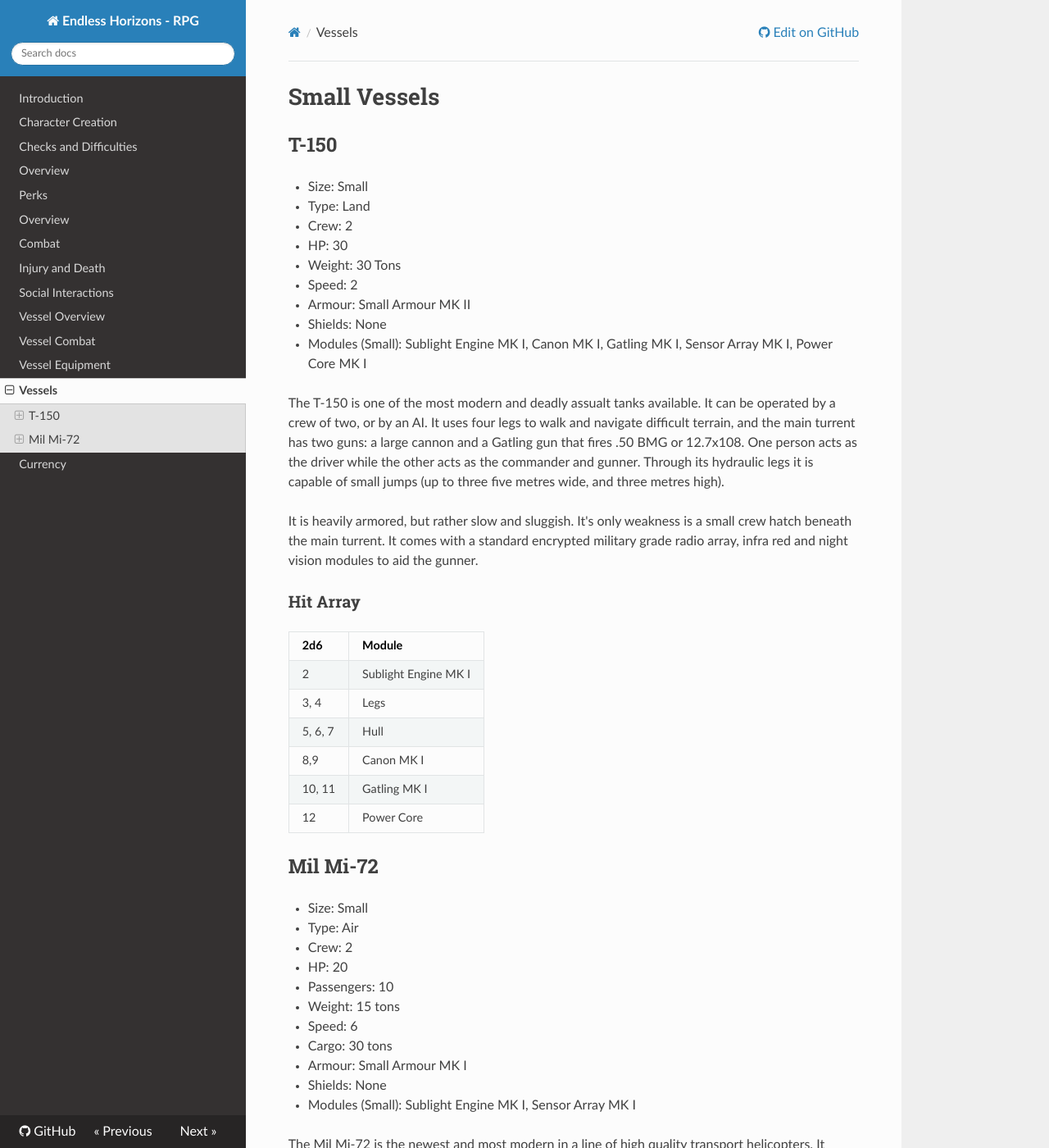
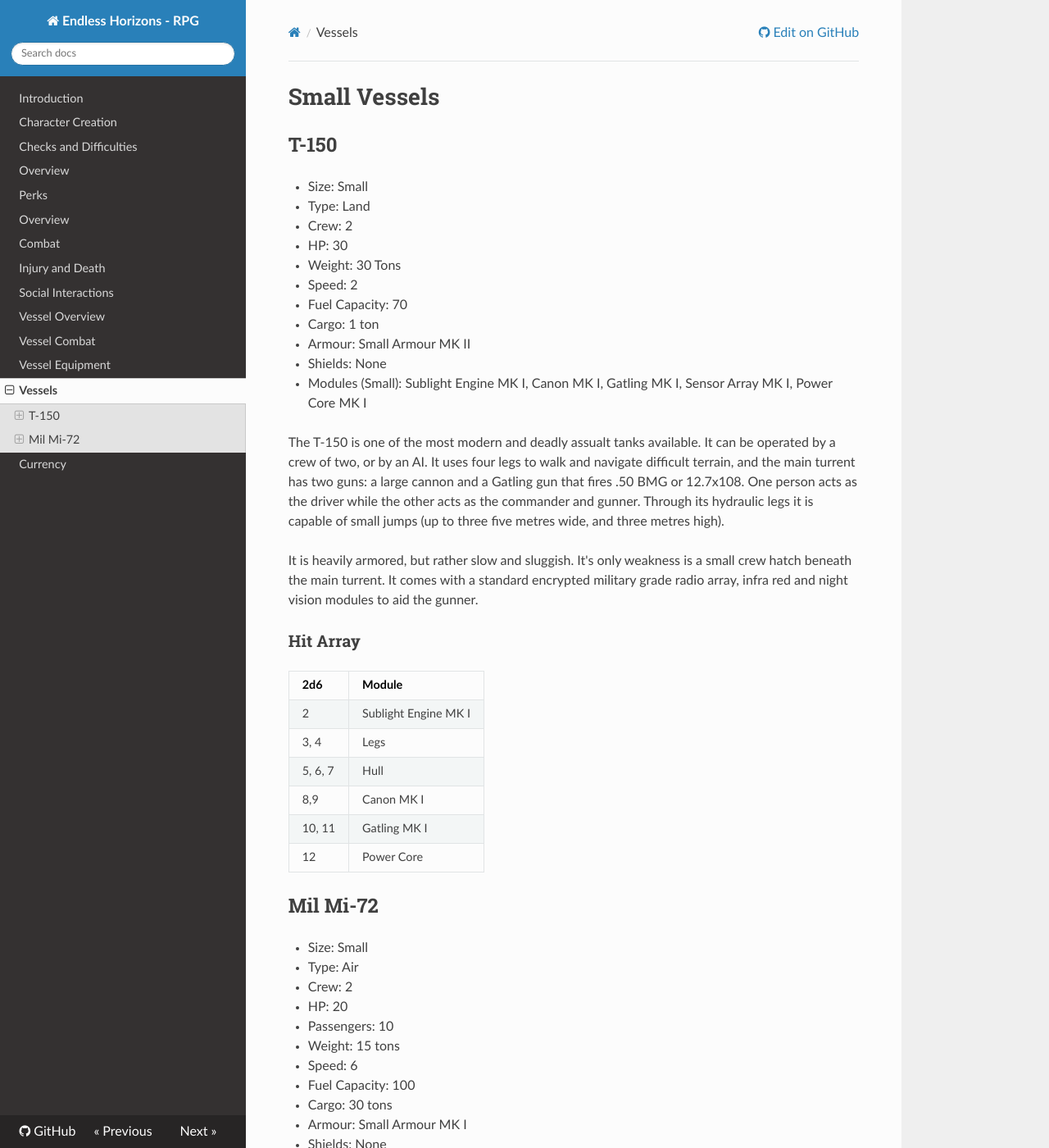
Before and after one commit to ehrpg/rules, an MkDocs documentation site: the page built from docs/vessellist.md, in a window 1280 px wide and 1400 px high. Shown: the whole window at 82% size. Built offline with MkDocs 1.6.1, drawn with Linux system fonts in a browser that asks for light colours; nearby versions of some CDN libraries; old or Windows-style settings are respelled for this version of MkDocs.

Commit message:
Add fuel and cargo

```diff
--- a/docs/vessellist.md
+++ b/docs/vessellist.md
@@ -8,6 +8,8 @@
 - HP: 30
 - Weight: 30 Tons
 - Speed: 2
+- Fuel Capacity: 70
+- Cargo: 1 ton
 - Armour: Small Armour MK II
 - Shields: None
 - Modules (Small): Sublight Engine MK I, Canon MK I, Gatling MK I,
@@ -45,6 +47,7 @@ gunner.
 - Passengers: 10
 - Weight: 15 tons
 - Speed: 6
+- Fuel Capacity: 100
 - Cargo: 30 tons
 - Armour: Small Armour MK I
 - Shields: None
```
